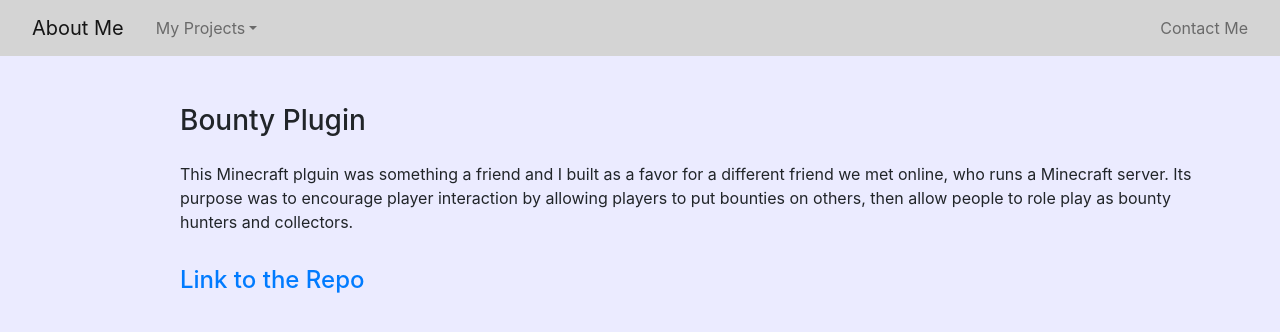
After one commit to abcdl44/personal_website, a Flask app: template flask_app/templates/project_minecraft.html in a window 1280 px wide. The commit adds this page. Shown: the top 332 px of the page. Run offline with Flask 2, Linux system fonts and the light colour scheme; the template is opened without the code that fills it, so the values that code supplies are empty; some libraries are stand-ins or nearby versions.

Commit message:
Added more

```diff
--- a/flask_app/routes.py
+++ b/flask_app/routes.py
@@ -29,3 +29,7 @@ def initium():
 @app.route("/projects/settlement", methods=["GET"])
 def settlement():
     return render_template("project_settlement.html")
+
+@app.route("/projects/minecraft", methods=["GET"])
+def settlement():
+    return render_template("project_minecraft.html")
--- a/flask_app/templates/header.html
+++ b/flask_app/templates/header.html
@@ -14,6 +14,7 @@
                 <a class="dropdown-item" href="{{ url_for('data_science') }}">League of Legends Data Analysis</a>
                 <a class="dropdown-item" href="{{ url_for('professor') }}">Professor Rating Website</a>
                 <a class="dropdown-item" href="{{ url_for('initium') }}">Initum Web Game</a>
+                <a class="dropdown-item" href="{{ url_for('minecraft') }}">Minecraft Plugin</a>
                 <a class="dropdown-item disabled" href="{{ url_for('settlement') }}">In Progress!</a>
             </div>
         </li>
--- /dev/null
+++ b/flask_app/templates/project_minecraft.html
@@ -0,0 +1,33 @@
+{% extends "header.html" %}
+
+{% block content %}
+
+<div class="row pt-5">
+    <div class="col-1"></div>
+    <div class="col">
+        <h3>
+            Bounty Plugin
+        </h3>
+    </div>
+</div>
+<div class="row pt-3">
+    <div class="col-1"></div>
+    <div class="col">
+        <p>
+            This Minecraft plguin was something a friend and I built as a favor for a different friend we met online, who
+            runs a Minecraft server. Its purpose was to encourage player interaction by allowing players to put
+            bounties on others, then allow people to role play as bounty hunters and collectors.
+        </p>
+    </div>
+</div>
+<div class="row pt-3">
+    <div class="col-1"></div>
+    <div class="col">
+        <h4>
+            <a href="https://github.com/SypherXN/Bounty">Link to the Repo</a>
+        </h4>
+    </div>
+</div>
+
+
+{% endblock %}
```
